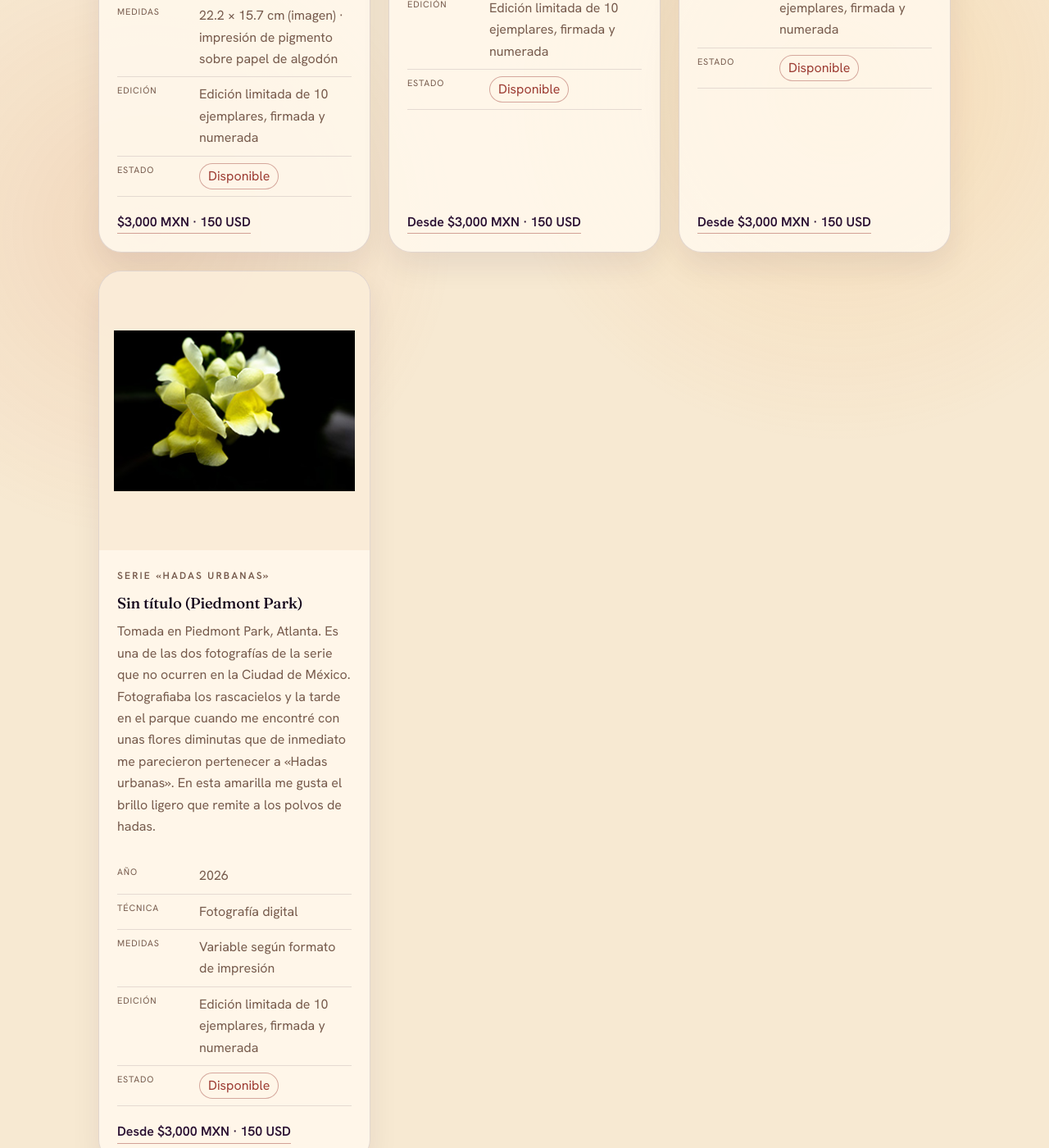
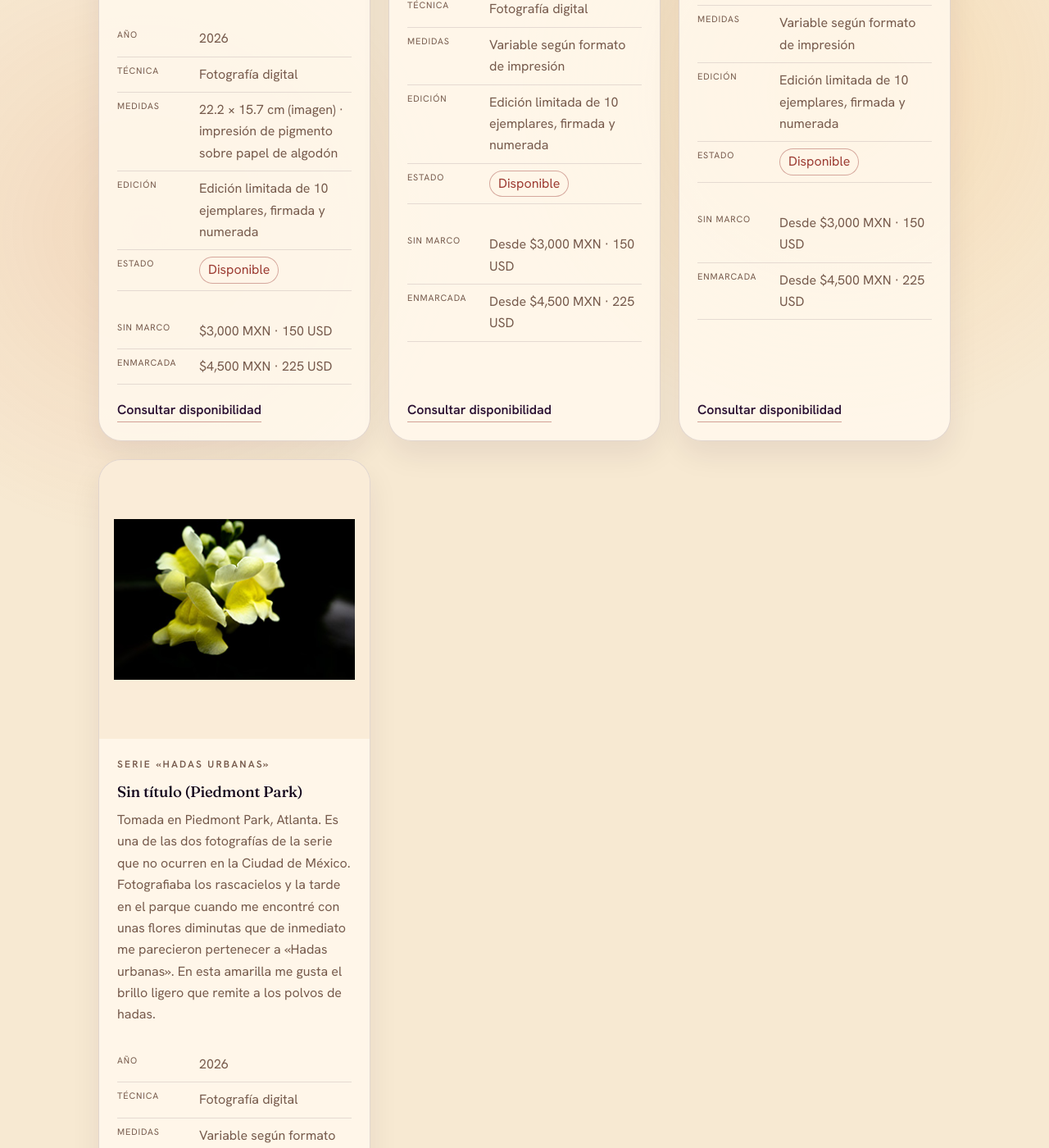
Before and after one commit to LiberPH/libertad-pantoja_site, a Jekyll site: the page built from obra.html, in a window 1280 px wide and 1400 px high, scrolled down 6121 px. Shown: the whole window at 82% size. Built offline with Jekyll 4.4.1, drawn with Linux system fonts in a browser that asks for light colours; some of the changed text lies outside the part shown.

Commit message:
Nueva versión obra card

```diff
--- a/_includes/obra-card.html
+++ b/_includes/obra-card.html
@@ -11,6 +11,15 @@
       <div><dt>Edición</dt><dd>{{ include.obra.edition }}</dd></div>
       <div><dt>Estado</dt><dd><span class="status-pill">{{ include.obra.status }}</span></dd></div>
     </dl>
-    <a class="text-link" href="mailto:{{ site.email }}?subject=Consulta%20sobre%20{{ include.obra.title | uri_escape }}">{{ include.obra.price }}</a>
+
+    {% if include.obra.price_framed %}
+      <dl class="metadata-list price-list">
+        <div><dt>Sin marco</dt><dd>{{ include.obra.price }}</dd></div>
+        <div><dt>Enmarcada</dt><dd>{{ include.obra.price_framed }}</dd></div>
+      </dl>
+      <a class="text-link" href="mailto:{{ site.email }}?subject=Consulta%20sobre%20{{ include.obra.title | uri_escape }}">Consultar disponibilidad</a>
+    {% else %}
+      <a class="text-link" href="mailto:{{ site.email }}?subject=Consulta%20sobre%20{{ include.obra.title | uri_escape }}">{{ include.obra.price }}</a>
+    {% endif %}
   </div>
 </article>
```
